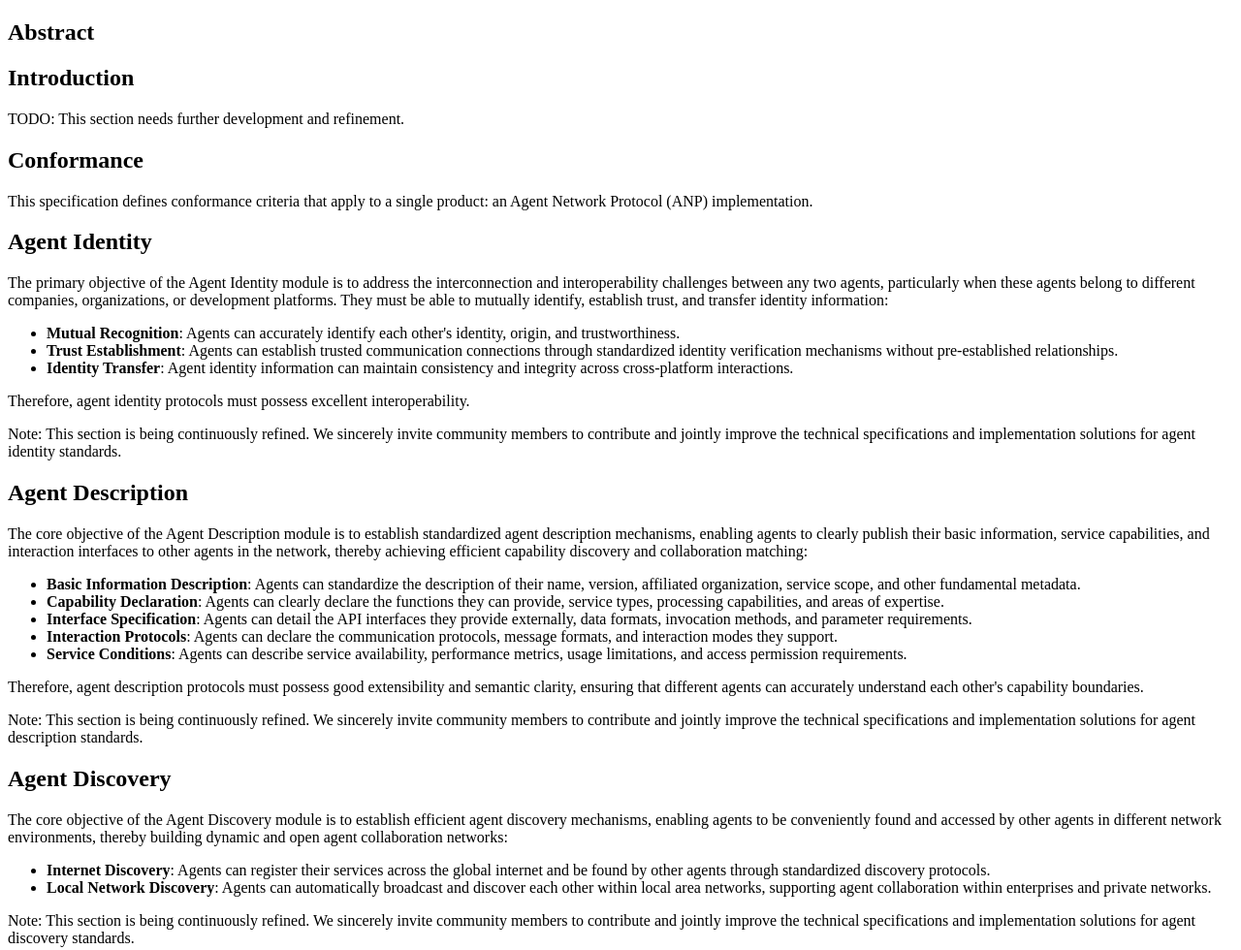
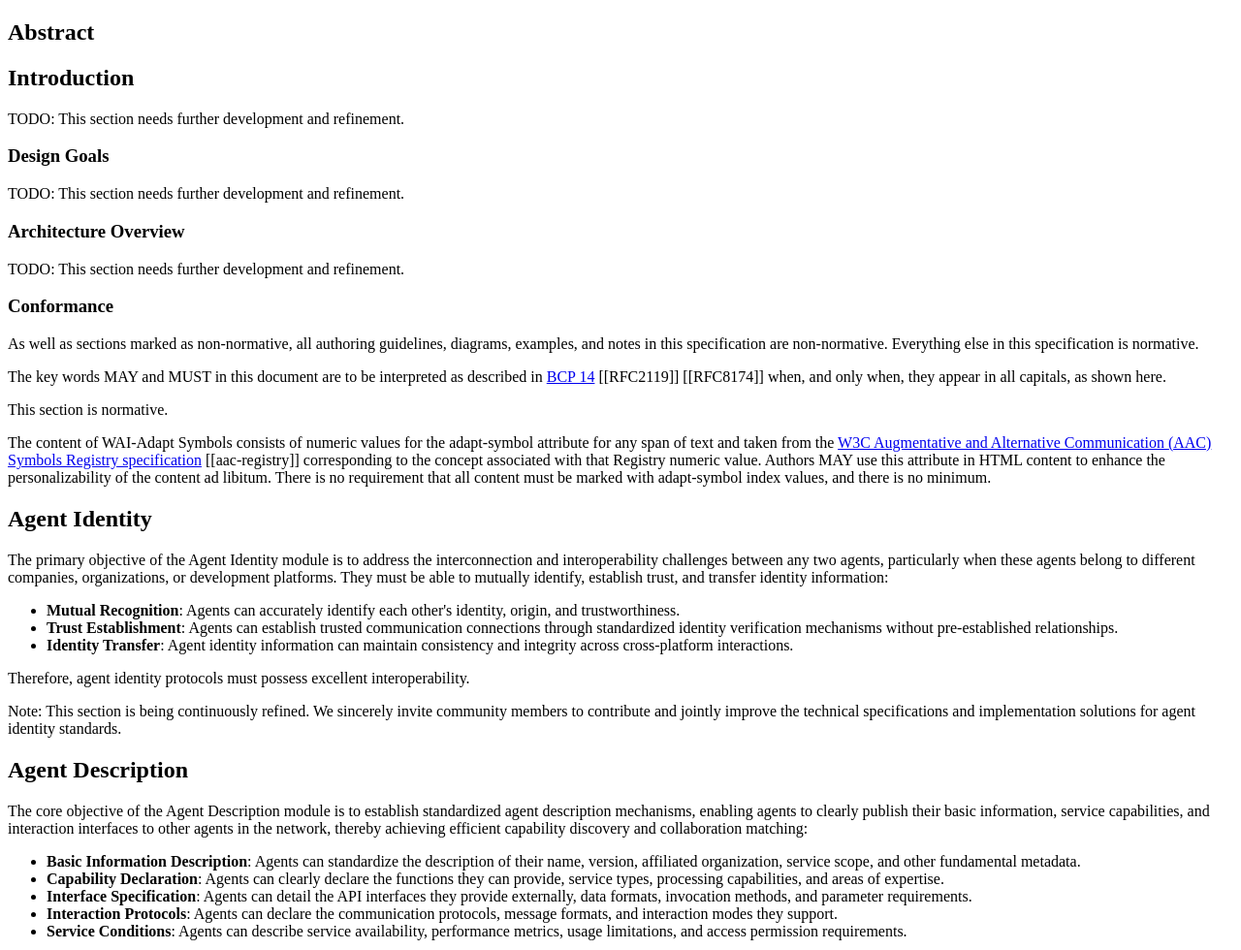
Before and after one commit to w3c-cg/ai-agent-protocol, a plain HTML site: page protocol.html in a window 1280 px wide. Shown: the top 980 px of the page at 97% size. Drawn offline with Linux system fonts and the light colour scheme.

Commit message:
add architecture-overview, update format

```diff
--- a/protocol.html
+++ b/protocol.html
@@ -1,7 +1,6 @@
 <!doctype html>
 <html lang="en">
   <head>
-
     <meta charset="utf-8">
     <title>Protocol(Tentative)</title>
     <script src="https://www.w3.org/Tools/respec/respec-w3c" class="remove"></script>
@@ -16,7 +15,6 @@
             company:"ANP Open Source Community",
             companyURL:"https://agent-network-protocol.com/"
           }
-
         ],
         authors: [
 
@@ -48,17 +46,33 @@
 
       <p class="ednote">TODO: This section needs further development and refinement.</p>
 
+      <section id="design-goals">
+        <h3>Design Goals</h3>
+        <p class="ednote">TODO: This section needs further development and refinement.</p>
+      </section>
+
+      <section id="architecture-overview">
+        <h3>Architecture Overview</h3>
+        <p class="ednote">TODO: This section needs further development and refinement.</p>
       </section>
 
       <section id="conformance">
-      <h2>Conformance</h2>
-      <p>This specification defines conformance criteria that apply to a single product: an Agent Network Protocol (ANP) implementation.</p>
+        <h3>Conformance</h3>
+
+        <p>As well as sections marked as non-normative, all authoring guidelines, diagrams, examples, and notes in this specification are non-normative. Everything else in this specification is normative.</p>
+
+        <p>The key words MAY and MUST in this document are to be interpreted as described in <a href="https://datatracker.ietf.org/doc/html/bcp14">BCP 14</a> [[RFC2119]] [[RFC8174]] when, and only when, they appear in all capitals, as shown here.</p>
+
+        <p>This section is normative.</p>
+
+        <p>The content of WAI-Adapt Symbols consists of numeric values for the adapt-symbol attribute for any span of text and taken from the <a href="https://www.w3.org/TR/aac-registry/">W3C Augmentative and Alternative Communication (AAC) Symbols Registry specification</a> [[aac-registry]] corresponding to the concept associated with that Registry numeric value. Authors MAY use this attribute in HTML content to enhance the personalizability of the content ad libitum. There is no requirement that all content must be marked with adapt-symbol index values, and there is no minimum.</p>
+
+      </section>
+
     </section>
 
     <section id="agent-identity">
       <h2>Agent Identity</h2>
-
-      <section>
 
       <p>The primary objective of the Agent Identity module is to address the interconnection and interoperability challenges between any two agents, particularly when these agents belong to different companies, organizations, or development platforms. They must be able to mutually identify, establish trust, and transfer identity information:</p>
       <ul>
@@ -70,14 +84,12 @@
       <p>Therefore, agent identity protocols must possess excellent interoperability.</p>
 
       <p class="note">Note: This section is being continuously refined. We sincerely invite community members to contribute and jointly improve the technical specifications and implementation solutions for agent identity standards.</p>
-      </section>
 
     </section>
 
     <section id="agent-description">
       <h2>Agent Description</h2>
 
-      <section>
       <p>The core objective of the Agent Description module is to establish standardized agent description mechanisms, enabling agents to clearly publish their basic information, service capabilities, and interaction interfaces to other agents in the network, thereby achieving efficient capability discovery and collaboration matching:</p>
 
       <ul>
@@ -91,14 +103,12 @@
       <p>Therefore, agent description protocols must possess good extensibility and semantic clarity, ensuring that different agents can accurately understand each other's capability boundaries.</p>
 
       <p class="note">Note: This section is being continuously refined. We sincerely invite community members to contribute and jointly improve the technical specifications and implementation solutions for agent description standards.</p>
-      </section>
 
     </section>
 
     <section id="agent-discovery">
       <h2>Agent Discovery</h2>
 
-      <section>
       <p>The core objective of the Agent Discovery module is to establish efficient agent discovery mechanisms, enabling agents to be conveniently found and accessed by other agents in different network environments, thereby building dynamic and open agent collaboration networks:</p>
 
       <ul>
@@ -107,14 +117,12 @@
       </ul>
 
       <p class="note">Note: This section is being continuously refined. We sincerely invite community members to contribute and jointly improve the technical specifications and implementation solutions for agent discovery standards.</p>
-      </section>
 
     </section>
 
     <section id="security-considerations">
       <h2>Security Considerations</h2>
 
-      <section>
       <p>The core objective of the Security Considerations module is to ensure the security of agents during interactions, establish multi-layered security protection systems, and maximize defense against various security threats and malicious attacks:</p>
 
       <ul>
@@ -128,14 +136,12 @@
       <p>Therefore, agent security protocols must adopt defense-in-depth strategies, establishing corresponding security protection measures at the network layer, application layer, and data layer.</p>
 
       <p class="note">Note: This section is being continuously refined. We sincerely invite community members to contribute and jointly improve the technical specifications and implementation solutions for agent security standards.</p>
-      </section>
 
     </section>
 
     <section id="privacy-considerations">
       <h2>Privacy Considerations</h2>
 
-      <section>
       <p>The core objective of the Privacy Considerations module is to maximize the protection of personal privacy during agent interactions, ensuring that users' sensitive information is not improperly transmitted or leaked between agents, and establishing privacy-first interaction mechanisms:</p>
 
       <ul>
@@ -147,15 +153,15 @@
       <p>Therefore, agent privacy protocols must make privacy protection a fundamental design principle, ensuring that technological progress does not come at the expense of user privacy.</p>
 
       <p class="note">Note: This section is being continuously refined. We sincerely invite community members to contribute and jointly improve the technical specifications and implementation solutions for agent privacy protection standards.</p>
-      </section>
 
     </section>
-
 
     <section id="references">
       <h2>References</h2>
       <ol>
-
+        <li id="RFC2119">[RFC2119] Key words for use in RFCs to Indicate Requirement Levels. S. Bradner. IETF. March 1997. Best Current Practice. URL: <a href="https://www.rfc-editor.org/rfc/rfc2119">https://www.rfc-editor.org/rfc/rfc2119</a></li>
+        <li id="RFC8174">[RFC8174] Ambiguity of Uppercase vs Lowercase in RFC 2119 Key Words. B. Leiba. IETF. May 2017. Best Current Practice. URL: <a href="https://www.rfc-editor.org/rfc/rfc8174">https://www.rfc-editor.org/rfc/rfc8174</a></li>
+        <li id="aac-registry">[aac-registry] W3C Alternative and Augmented Communication (AAC) Symbol Registry. Michael Cooper; Ruoxi Ran; Janina Sajka; Matthew Atkinson; Russell Galvin et al. W3C. DRY. URL: <a href="https://www.w3.org/TR/aac-registry/">https://www.w3.org/TR/aac-registry/</a></li>
       </ol>
     </section>
 
```
Lines whose indentation alone changed are shown as unchanged.
